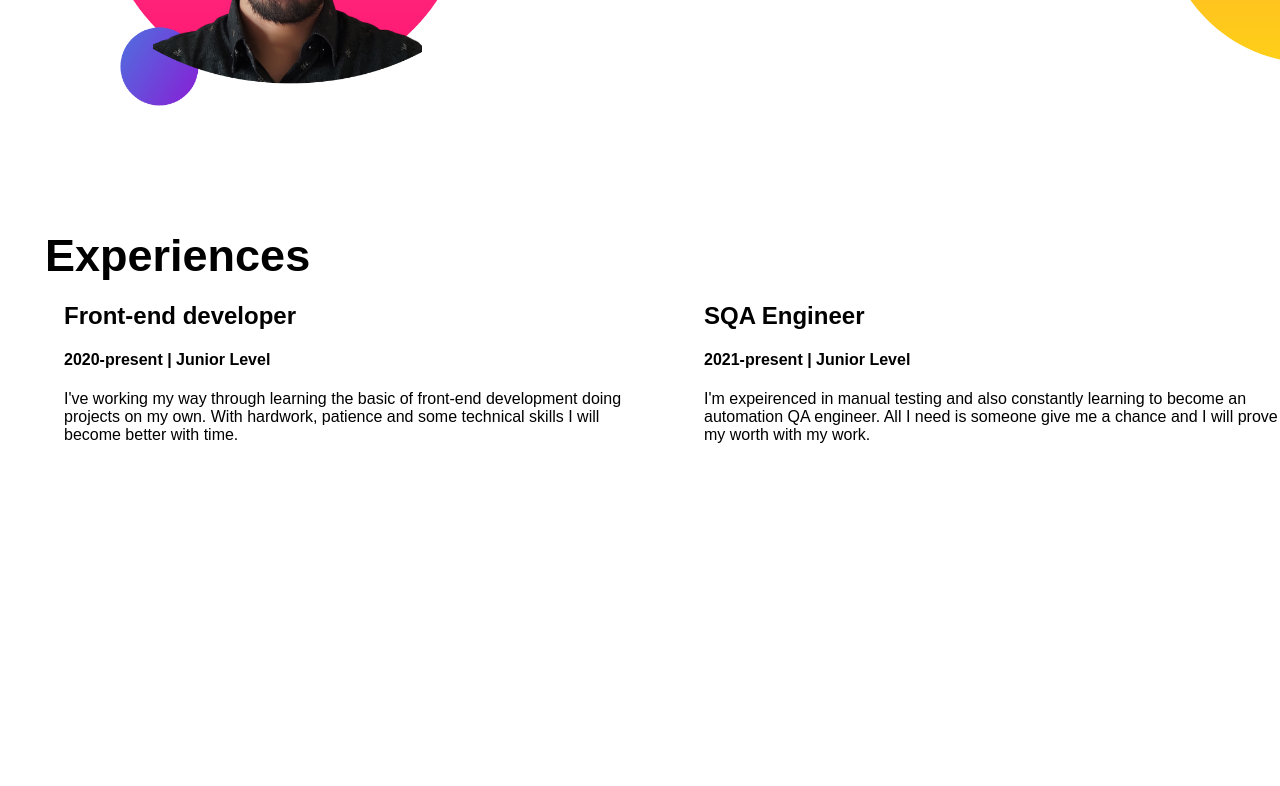
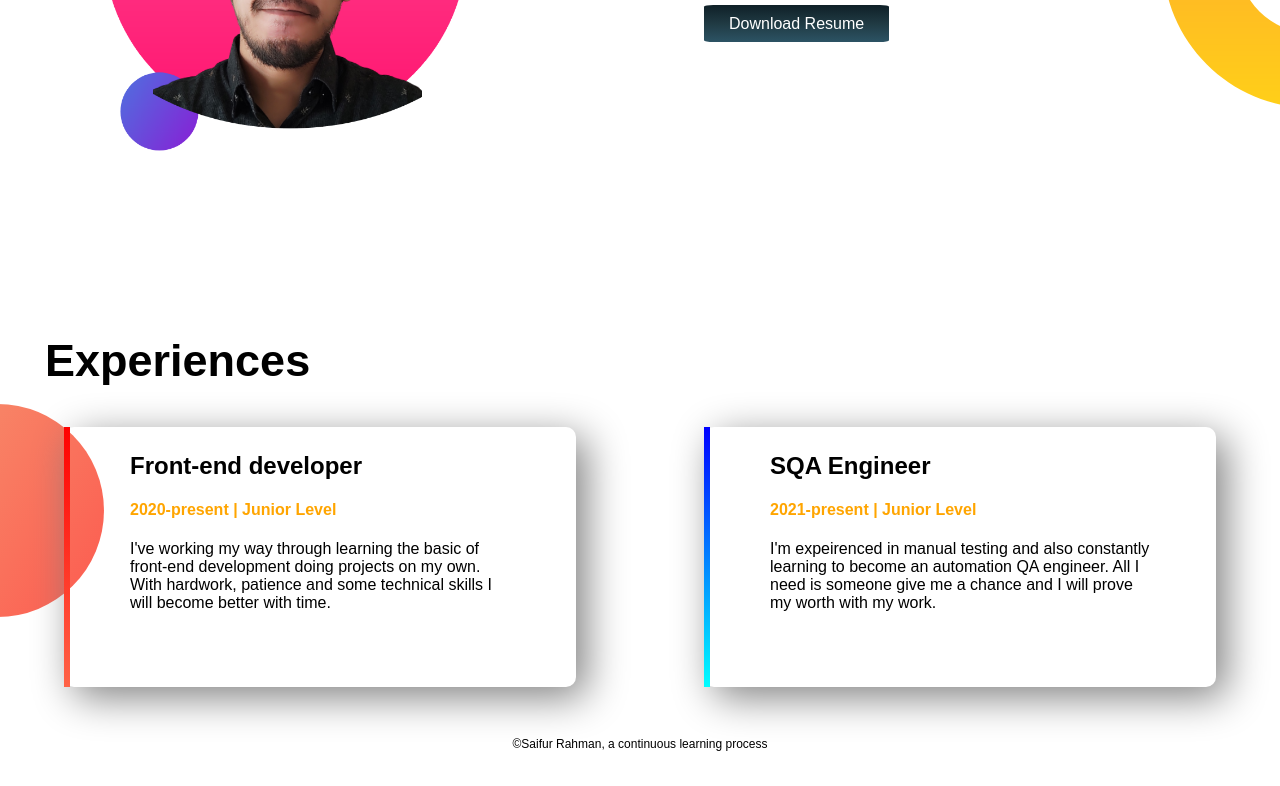
Before and after one commit to Saifur00/developer-portfolio, a plain HTML site: page index.html in a window 1280 px wide. Shown: the part 948-1734 px from the top of the page. Before the commit the page ends 1427 px from the top, so only its background shows below. Drawn offline with Linux system fonts and the light colour scheme; a web font is replaced by a local one.

Commit message:
final update

```diff
--- a/index.html
+++ b/index.html
@@ -15,7 +15,7 @@
   </head>
   <body>
     <section class="first-section flex-container">
-      <div class="heading-class">
+      <div class="heading-class fixingdiv">
         <h1>Welcome</h1>
         <h1>I'm <span class="orange-color">Sayed Saifur Rahman</span></h1>
         <h3>Web developer & SQA engineer</h3>
@@ -31,7 +31,7 @@
           >Hire Now</a
         >
       </div>
-      <div class="heading-class">
+      <div class="heading-class fixingdiv">
         <img src="images/nafi.png" alt="Saifur Rahman Nafi" />
       </div>
     </section>
@@ -53,21 +53,21 @@
         <a href="#" target="_blank" class="hireme-class">Download Resume</a>
       </div>
     </section>
-    <section>
+    <section class="exp">
       <h2 class="single-class">Experiences</h2>
       <div class="flex-container">
-        <div class="heading-class">
+        <div id="front-end-dev" class="heading-class thirddiv-class">
           <h2>Front-end developer</h2>
-          <h4>2020-present | Junior Level</h4>
+          <h4 class="orange-color">2020-present | Junior Level</h4>
           <p>
             I've working my way through learning the basic of front-end
             development doing projects on my own. With hardwork, patience and
             some technical skills I will become better with time.
           </p>
         </div>
-        <div class="heading-class">
+        <div id="sqa-engineer" class="heading-class thirddiv-class">
           <h2>SQA Engineer</h2>
-          <h4>2021-present | Junior Level</h4>
+          <h4 class="orange-color">2021-present | Junior Level</h4>
           <p>
             I'm expeirenced in manual testing and also constantly learning to
             become an automation QA engineer. All I need is someone give me a
@@ -76,5 +76,8 @@
         </div>
       </div>
     </section>
+    <footer>
+      <p>©Saifur Rahman, a continuous learning process</p>
+    </footer>
   </body>
 </html>
--- a/style.css
+++ b/style.css
@@ -53,6 +53,44 @@ p {
 }
 
 .single-class {
-  margin: 120px 45px 0;
+  margin: 180px 45px 40px;
   font-size: 45px;
 }
+
+.exp {
+  margin-bottom: 50px;
+  background-image: url(images/exp-bg.png);
+  background-repeat: no-repeat;
+  background-position: left center;
+}
+
+.thirddiv-class {
+  width: 40%;
+  height: 250px;
+  box-shadow: 10px 10px 40px gray;
+  margin-left: 5%;
+  margin-right: 5%;
+  padding: 5px 60px;
+  border-radius: 10px;
+}
+
+#front-end-dev {
+  border-left: 6px solid;
+  border-image: linear-gradient(red, tomato);
+  border-image-slice: 1;
+}
+
+#sqa-engineer {
+  border-left: 6px solid;
+  border-image: linear-gradient(blue, cyan);
+  border-image-slice: 1;
+}
+
+footer p {
+  font-size: 12px;
+  text-align: center;
+}
+
+.fixingdiv {
+  margin-top: 45px;
+}
```
